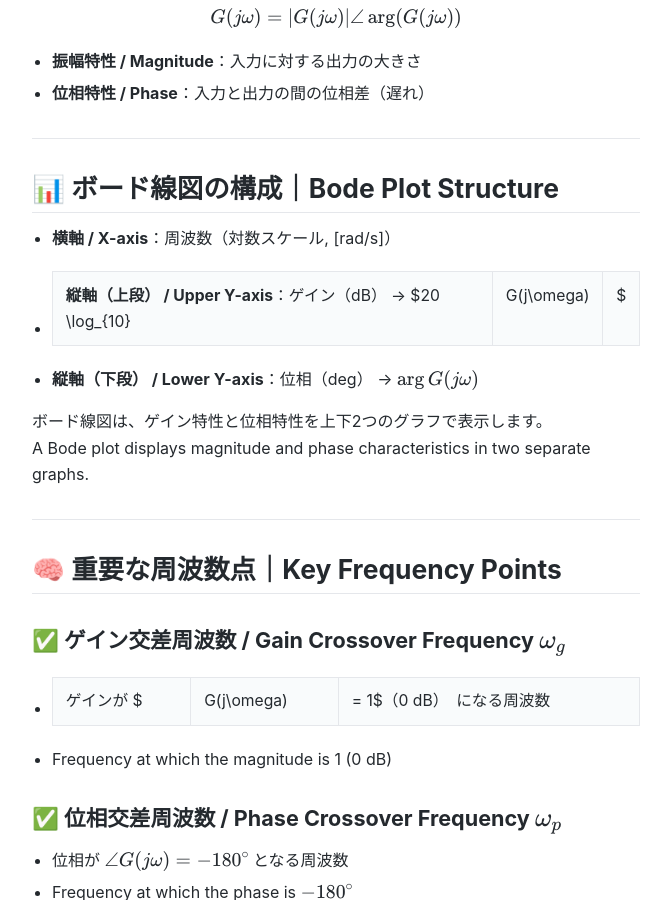
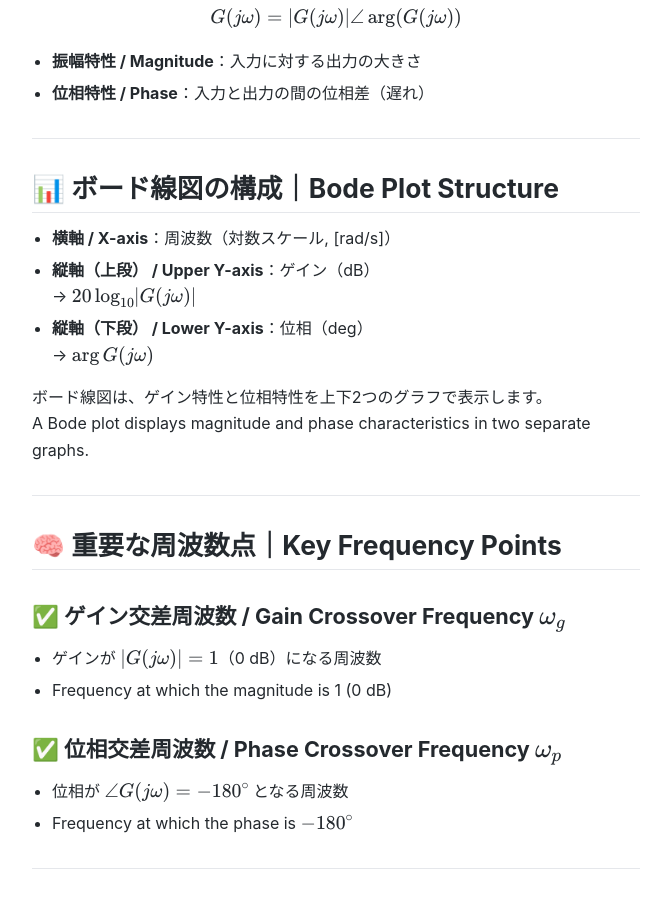
Before and after one commit to Samizo-AITL/EduController, a Jekyll site: the page built from part01_classical/theory/04_freq_analysis.md, in a window 1280 px wide and 900 px high, scrolled down 937 px. Shown: the whole window, without its empty margins (304-975 px from the left). Built offline with Jekyll 4.4.1, drawn with Linux system fonts in a browser that asks for light colours.

Commit message:
Update 04_freq_analysis.md

```diff
--- a/part01_classical/theory/04_freq_analysis.md
+++ b/part01_classical/theory/04_freq_analysis.md
@@ -46,8 +46,10 @@ $$
 ## 📊 ボード線図の構成｜Bode Plot Structure
 
 - **横軸 / X-axis**：周波数（対数スケール, [rad/s]）
-- **縦軸（上段） / Upper Y-axis**：ゲイン（dB） →  $20 \log_{10} |G(j\omega)|$
-- **縦軸（下段） / Lower Y-axis**：位相（deg） →  $\arg G(j\omega)$
+- **縦軸（上段） / Upper Y-axis**：ゲイン（dB）
+  → $20 \log_{10} \lvert G(j\omega) \rvert$
+- **縦軸（下段） / Lower Y-axis**：位相（deg）
+  → $\arg G(j\omega)$
 
 ボード線図は、ゲイン特性と位相特性を上下2つのグラフで表示します。
 A Bode plot displays magnitude and phase characteristics in two separate graphs.
@@ -57,11 +59,11 @@ A Bode plot displays magnitude and phase characteristics in two separate graphs.
 ## 🧠 重要な周波数点｜Key Frequency Points
 
 ### ✅ ゲイン交差周波数 / Gain Crossover Frequency $\omega_g$
-- ゲインが $|G(j\omega)| = 1$（0 dB）　になる周波数
+- ゲインが $\lvert G(j\omega) \rvert = 1$（0 dB）になる周波数
 - Frequency at which the magnitude is 1 (0 dB)
 
 ### ✅ 位相交差周波数 / Phase Crossover Frequency $\omega_p$
-- 位相が $\angle G(j\omega) = -180^\circ$  となる周波数
+- 位相が $\angle G(j\omega) = -180^\circ$ となる周波数
 - Frequency at which the phase is $-180^\circ$
 
 ---
```
